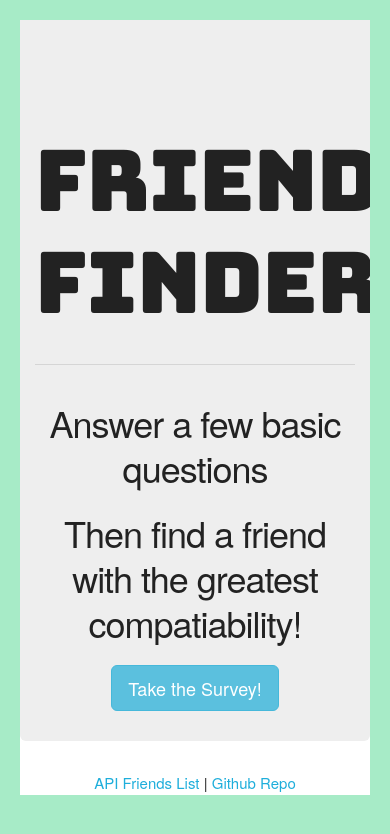
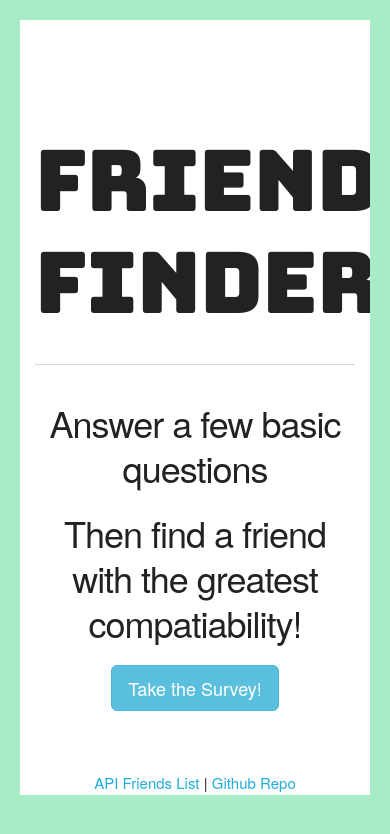
Before and after one commit to sherriejudy/Friend-Finder, a website: page app/public/home.html in a window 390 px wide. Drawn offline with nearby package versions, Linux system fonts and the light colour scheme.

Commit message:
fully functional and responsive

```diff
--- a/app/public/css/style.css
+++ b/app/public/css/style.css
@@ -26,6 +26,10 @@ h4 {
 }
 form {
     text-align: left;
+  }
+
+  .jumbotron {
+    background-color: rgba(0, 0, 0, 0);
   }
 
 #header {
```
Also changed, not shown: app/public/survey.html (+5 -1 lines).
